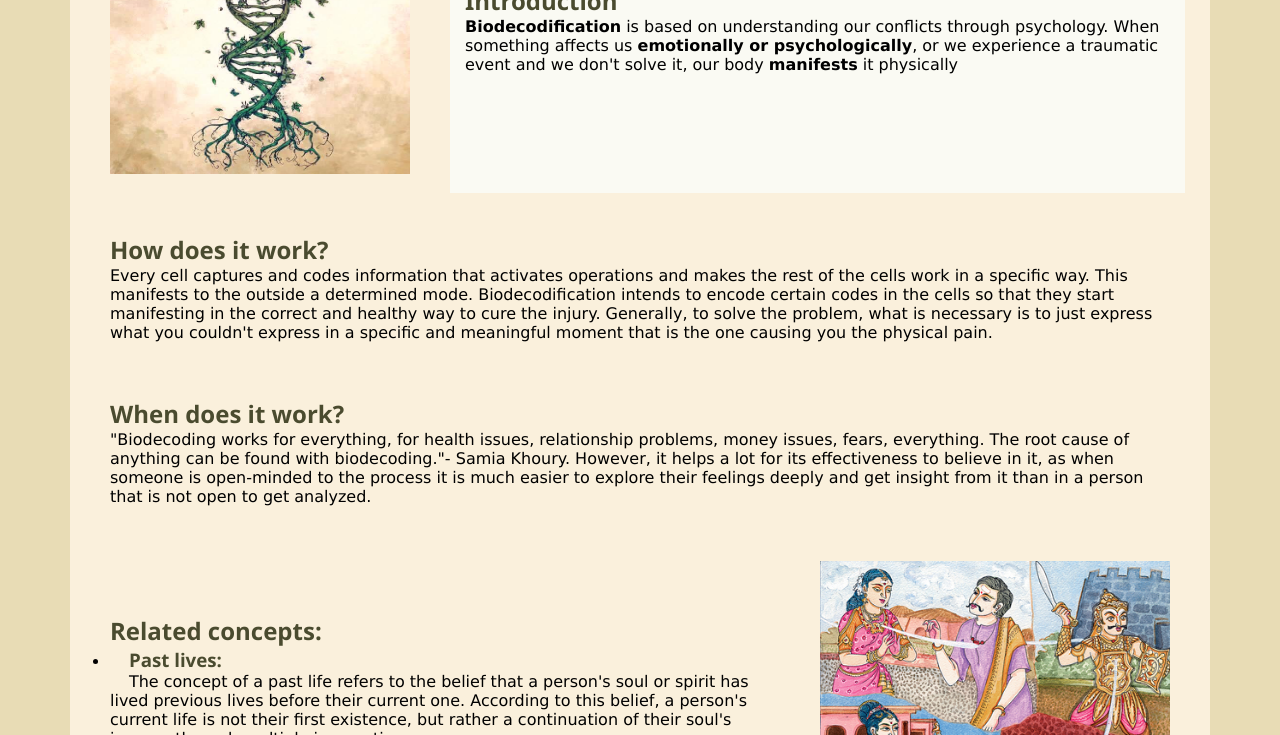
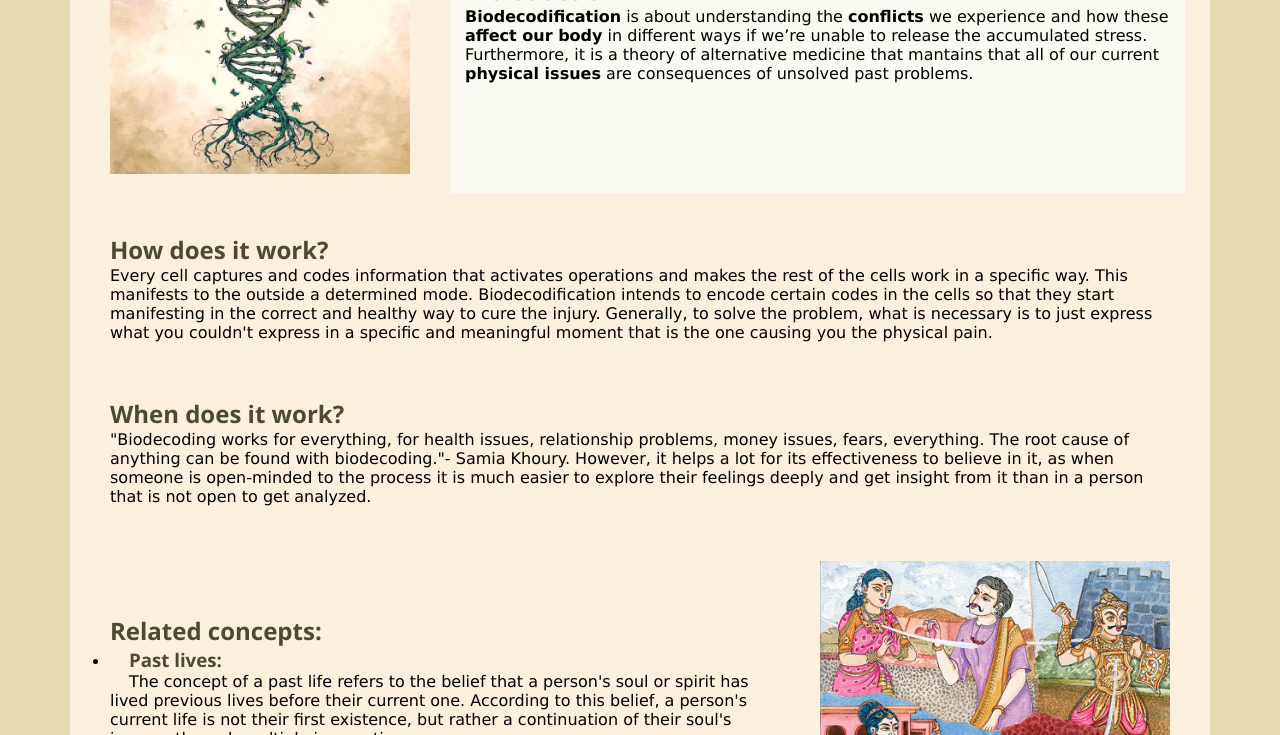
Before and after one commit to julietacabapou-stack/biodecodification-webpage2, a plain HTML site: page index.html in a window 1280 px wide. Shown: the part 365-1100 px from the top of the page. Drawn offline with Linux system fonts and the light colour scheme; a web font is replaced by a local one.

Commit message:
Update index.html

```diff
--- a/index.html
+++ b/index.html
@@ -23,7 +23,7 @@
             <td colspan="2" class="special-cell2">
                 <h1>Biodecodification</h1>
                 <h2>Introduction</h2>
-                <p><strong>Biodecodification</strong> is based on understanding our conflicts through psychology. When something affects us <strong>emotionally or psychologically</strong>, or we experience a traumatic event and we don't solve it, our  body <strong>manifests</strong> it physically</p>
+                <p><strong>Biodecodification</strong> is about understanding the <strong>conflicts</strong> we experience and how these <strong>affect our body</strong> in different ways if we’re unable to release the accumulated stress. Furthermore, it is a theory of alternative medicine that mantains that all of our current <strong>physical issues</strong> are consequences of unsolved past problems.</p>
             </td>
         </tr>
         <tr>
```
